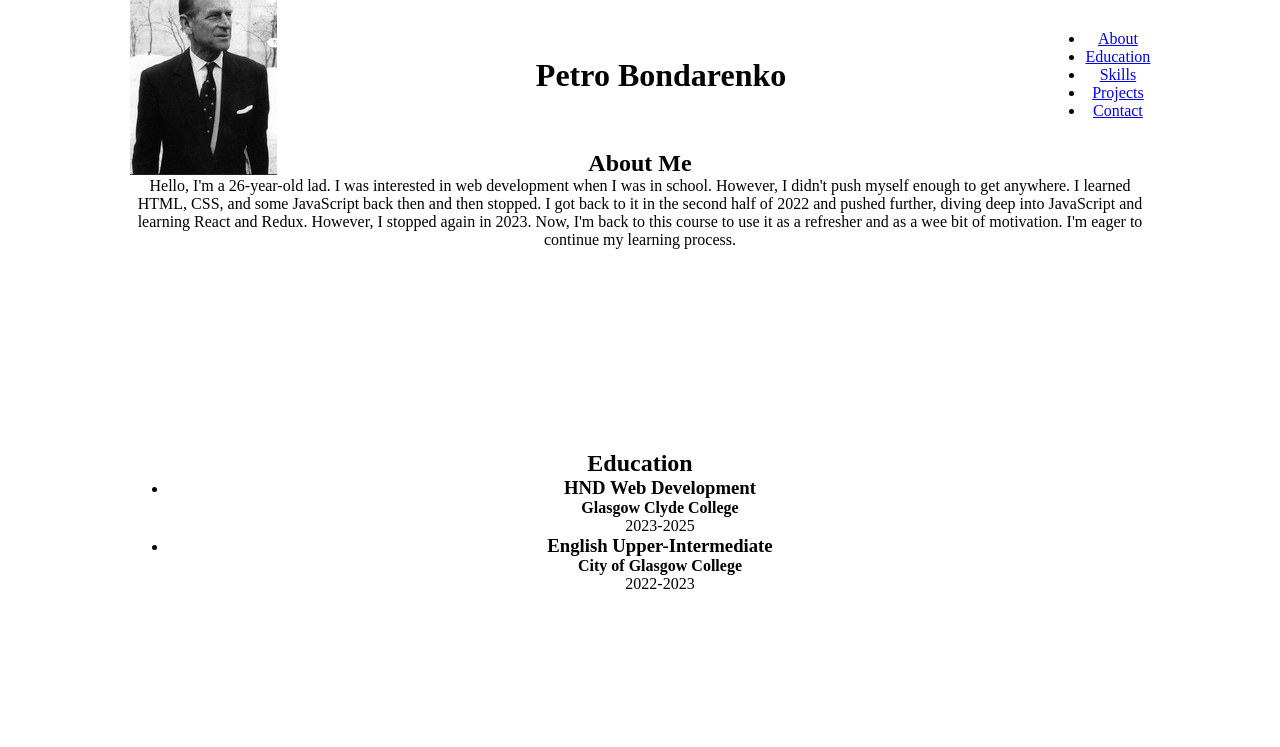
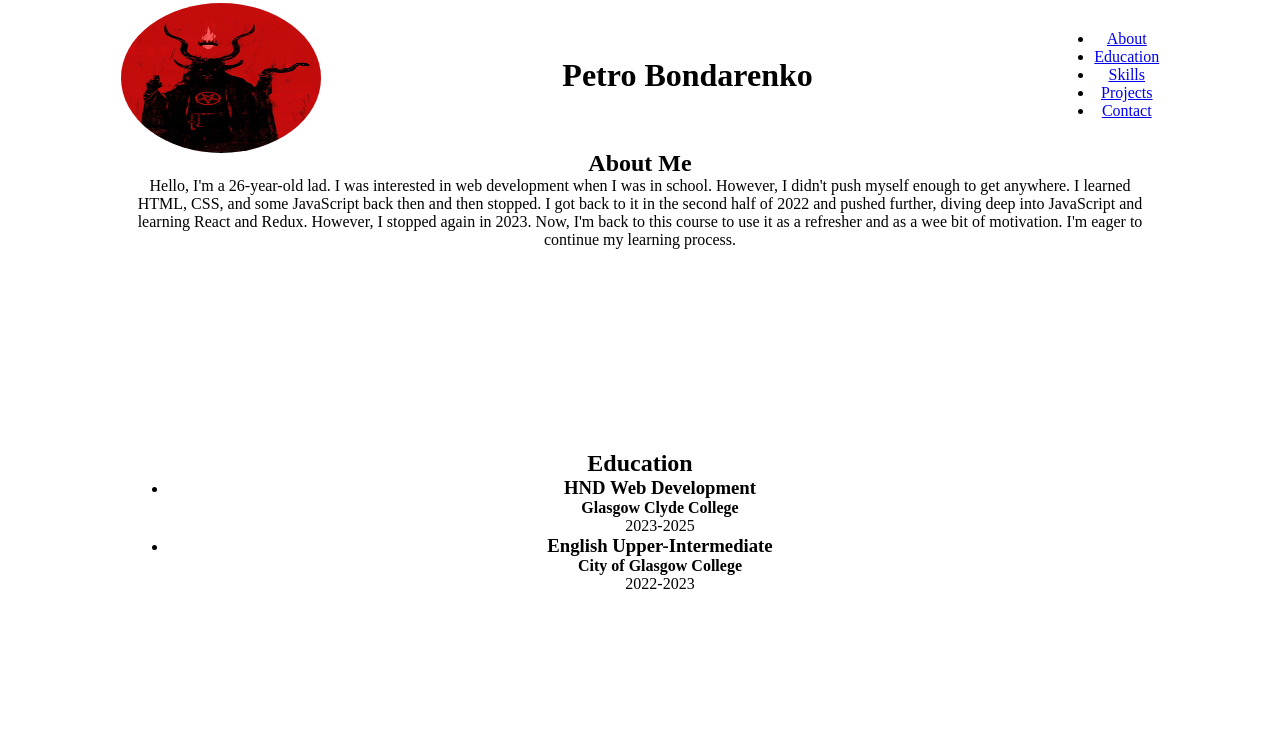
Before and after one commit to Fridrex/rsschool-cv, a plain HTML site: page index.html in a window 1280 px wide. Shown: the top 747 px of the page. Drawn offline with Linux system fonts and the light colour scheme.

Commit message:
fix: change avatar for better look

```diff
--- a/css/style.css
+++ b/css/style.css
@@ -51,3 +51,10 @@ footer {
     height: 150px;
     width: 200px;
 }
+
+#avatar {
+    height: 150px;
+    width: 200px;
+    border-radius: 50%;
+    margin-top: 5px;
+}
--- a/index.html
+++ b/index.html
@@ -8,7 +8,7 @@
 </head>
 <body>
     <header>
-        <img src="img/resized.jpg" id="avatar" alt="A black-and-white photo of an elderly man in a formal suit and patterned tie.">
+        <img src="img/avatar.jpg" id="avatar" alt="A black-and-white photo of an elderly man in a formal suit and patterned tie.">
         <h1>Petro Bondarenko</h1>
         <nav class="nav_menu">
             <ul class="nav_list">
```
Also changed, not shown: img/avatar.jpg (added), img/photo_2023-05-31_19-10-26.jpg (deleted), img/resized.jpg (deleted).
